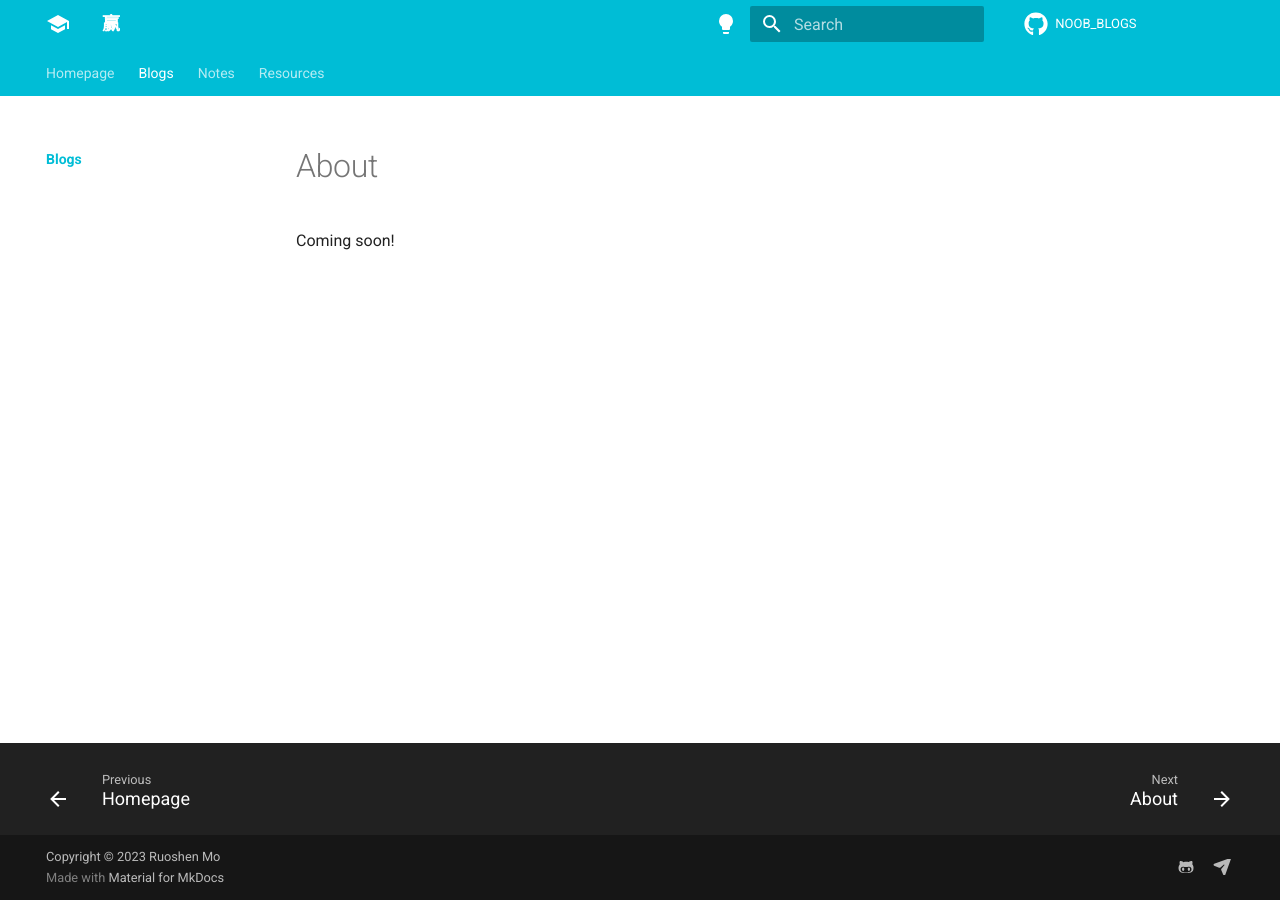
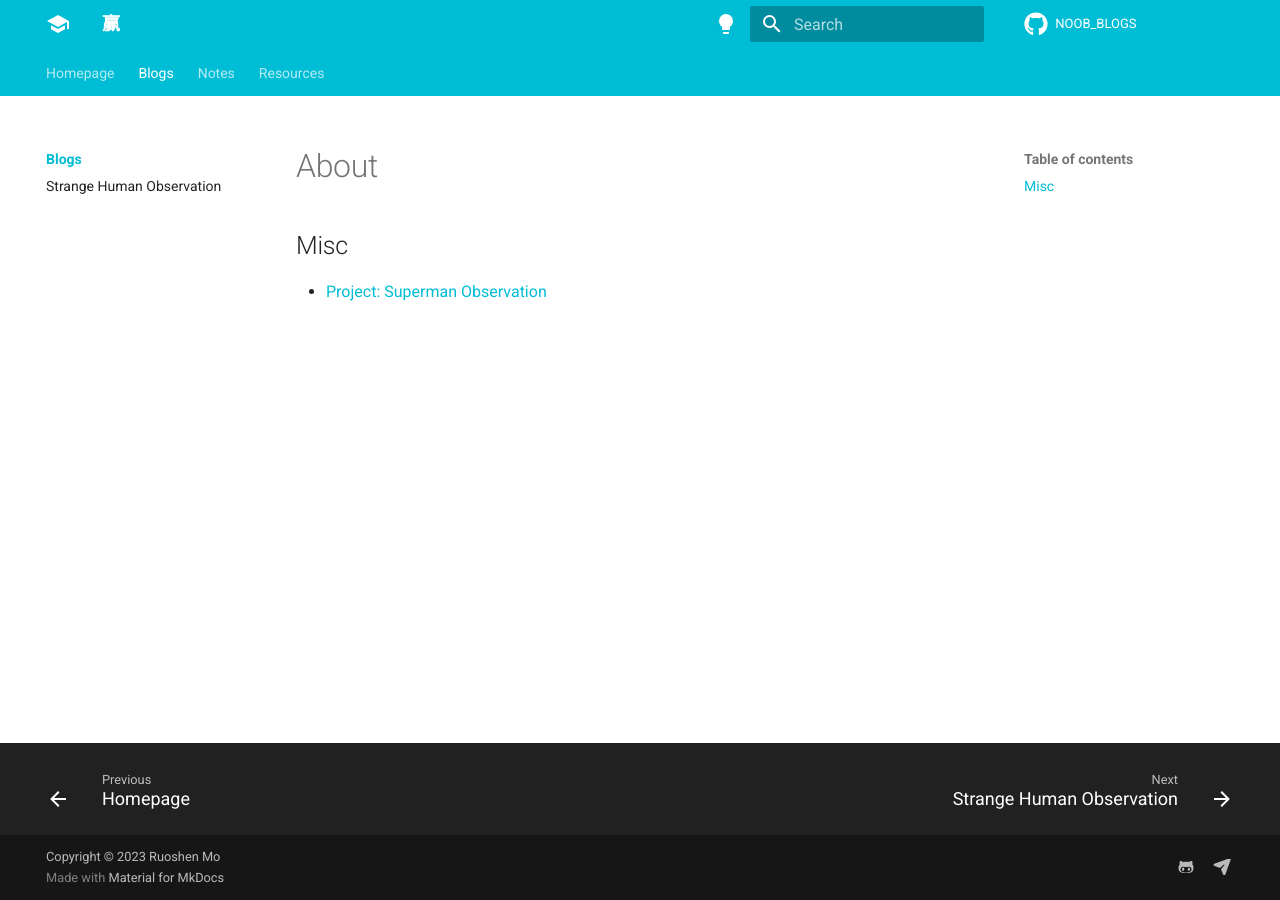
Before and after one commit to MorrisHohoho/NOOB_BLOGS, an MkDocs documentation site: the page built from docs/blogs/index.md, in a window 1280 px wide. Built offline with MkDocs 1.6.1 and Material for MkDocs 9.7.7, drawn with Linux system fonts in a browser that asks for light colours; comment, search, counter and statistics services are not loaded.

Commit message:
upload strange human observation

```diff
--- a/docs/blogs/index.md
+++ b/docs/blogs/index.md
@@ -1,2 +1,4 @@
 # About
-Coming soon!
+
+## Misc
+- [Project: Superman Observation](./[Misc]Superman.md)
```
Also changed, not shown: docs/blogs/[Misc]Superman.md (added, +31 -0 lines).
